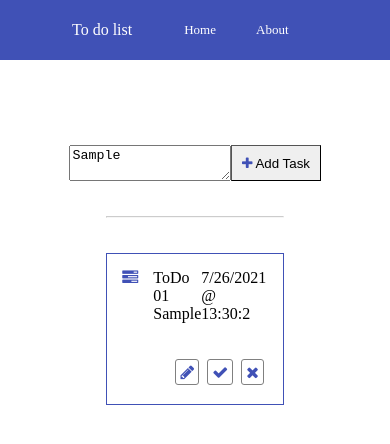
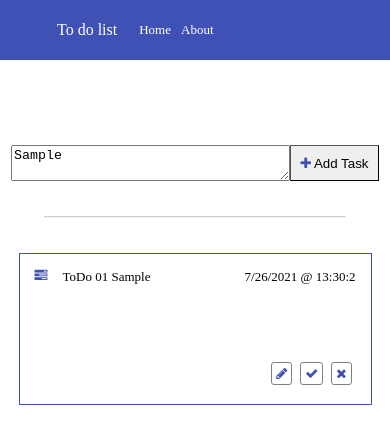
Before and after one commit to AyeshaRafi1/JavaScript-Practice, a plain HTML site: page index.html in a window 390 px wide. Both pictures are taken after typing "Sample" into the empty fields and a click on the button "Add Task". Drawn offline with Linux system fonts and the light colour scheme.

Commit message:
made the page responsive and mobile friendly

```diff
--- a/styles.css
+++ b/styles.css
@@ -10,6 +10,8 @@ nav {
     width:100%;
     align-self: top;
   }
+
+
   nav ul {
     display: flex;
     justify-content: flex-start;
@@ -25,6 +27,12 @@ nav {
     font-size: small;
     margin:0;
     padding:15.5px 20px;
+  }
+  @media (max-width: 500px) {
+    nav ul li {
+      font-size: small;
+      padding: 5px 5px;
+    }
   }
   nav ul li:hover {
     background-color:rgb(69,86,125);
@@ -54,6 +62,18 @@ nav {
     margin-bottom: 35px;
   }
 
+  @media (max-width: 1600px) {
+    textarea {
+      width: 55%;
+    }
+  }
+
+  @media (max-width: 1050px) {
+    textarea {
+      width: 70%;
+    }
+  }
+
   button {
     padding: 9.5px;
     /*text-decoration: none;*/
@@ -70,6 +90,17 @@ nav {
     margin: auto;
     padding-top: 0;
     margin-top: 0;
+  }
+  @media (max-width: 1600px) {
+    hr {
+      width: 60%;
+    }
+  }
+
+  @media (max-width: 1050px) {
+    hr {
+      width: 77%;
+    }
   }
 
   .tasks {
@@ -90,6 +121,23 @@ nav {
     display: flex;
     flex-direction: column;
     justify-content: space-between;
+  }
+  @media (max-width: 1600px) {
+    .box {
+      width: 60%;
+      font-size: small;
+    }
+  }
+
+  @media (max-width: 1050px) {
+    .box {
+      width: 77%;
+    }
+  }
+  @media (max-width: 600px) {
+    .box {
+      width: 90%;
+    }
   }
 
 
```
